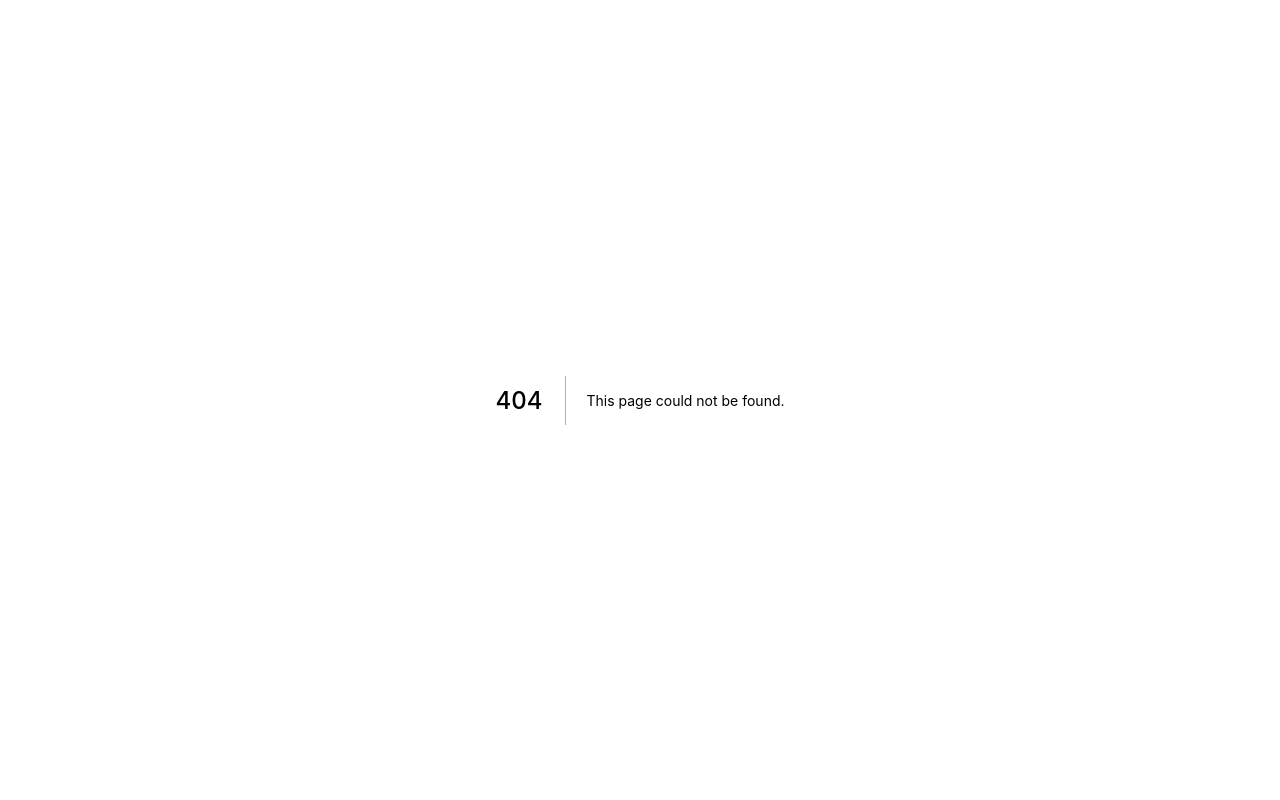
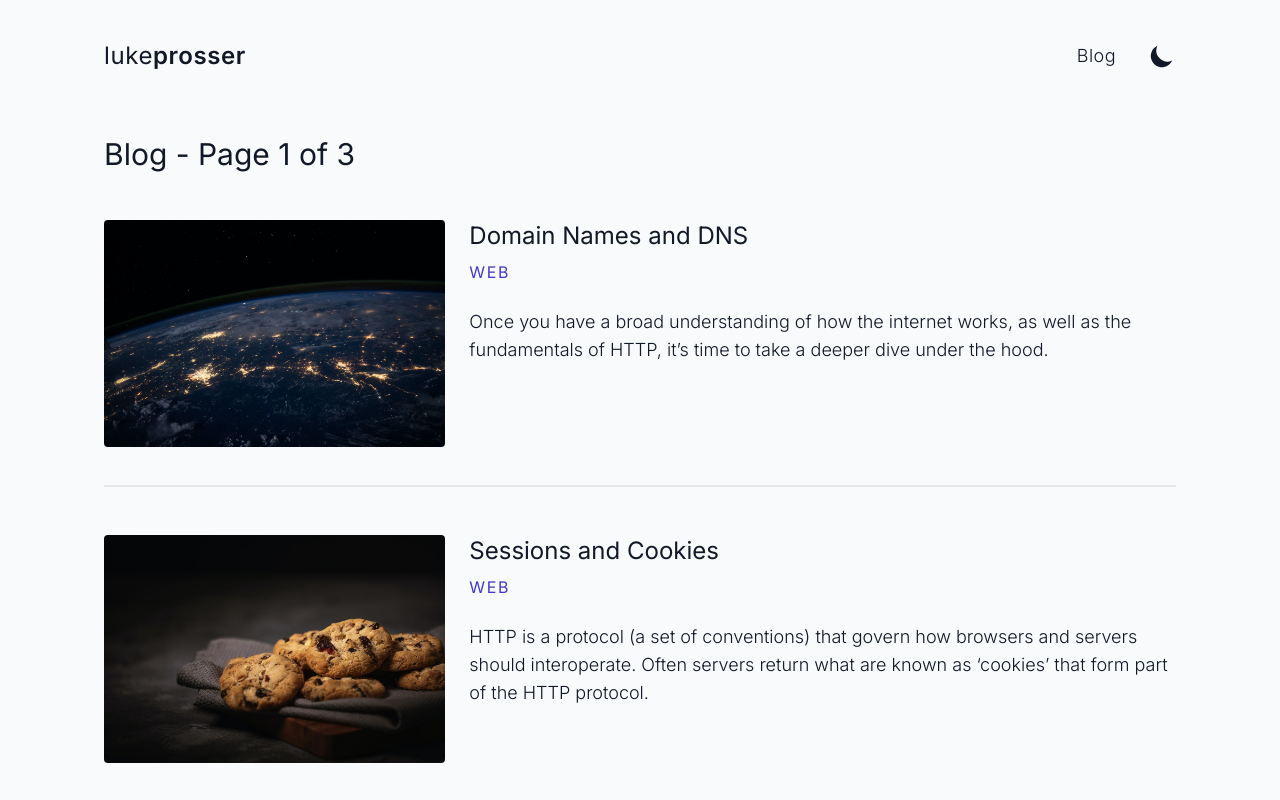
Before and after one commit to lukeprosser/lukesprosser-nextjs, a Next.js app: page /blog in a window 1280 px wide. Before the commit this address had no page. Shown: the top 800 px of the page. Built offline with nearby package versions, Linux system fonts and the light colour scheme.

Commit message:
create blog page and pagination functionality

```diff
--- a/components/footer.js
+++ b/components/footer.js
@@ -29,7 +29,7 @@ export default function Footer() {
           <GitHub />
         </a>
       </div>
-      <p className='py-4'>&copy; Luke Prosser {year}</p>
+      <p className='py-4 font-light'>&copy; Luke Prosser {year}</p>
     </footer>
   );
 }
--- a/components/header.js
+++ b/components/header.js
@@ -37,12 +37,21 @@ export default function Header() {
 
   return (
     <header className='flex justify-between py-6 my-4'>
+      <div>
         <Link href='/'>
           <a className='text-2xl tracking-wide'>
             luke<span className='font-semibold'>prosser</span>
           </a>
         </Link>
+      </div>
+      <div className='flex items-center gap-8'>
+        <Link href='/blog'>
+          <a className='text-lg font-light tracking-wide hover:text-indigo-500 dark:hover:text-indigo-300'>
+            Blog
+          </a>
+        </Link>
         {renderThemeChanger()}
+      </div>
     </header>
   );
 }
--- a/components/postsIndex.js
+++ b/components/postsIndex.js
@@ -4,7 +4,7 @@ import Image from 'next/image';
 export default function PostsIndex({ posts }) {
   return (
     <ul>
-      {posts.map(({ id, title, image, image_alt, tags, excerpt }) => (
+      {posts.map(({ id, title, cover_image, image_alt, tags, excerpt }) => (
         <li
           key={id}
           className='pb-8 my-12 border-b-2 sm:grid sm:grid-cols-3 sm:gap-6'
@@ -12,7 +12,7 @@ export default function PostsIndex({ posts }) {
           <Link href={`/posts/${id}`}>
             <a>
               <Image
-                src={`/images/posts/${id}/${image}`}
+                src={`/images/posts/${id}/${cover_image}`}
                 alt={image_alt}
                 width={1280}
                 height={853}
--- a/lib/posts.js
+++ b/lib/posts.js
@@ -6,11 +6,8 @@ const postsDirectory = path.join(process.cwd(), 'posts');
 
 function formatMeta(id, data) {
   return {
+    ...data,
     id,
-    title: data.title,
-    image: data.cover_image,
-    image_alt: data.image_alt,
-    excerpt: data.excerpt,
     tags: (data.tags ?? []).sort(),
   };
 }
@@ -37,7 +34,7 @@ export function getSortedPostsData() {
     };
   });
   // Sort posts by date
-  return allPostsData.sort(({ date: a }, { date: b }) => {
+  return allPostsData.sort(({ meta: { date: a } }, { meta: { date: b } }) => {
     if (a < b) {
       return 1;
     } else if (a > b) {
--- /dev/null
+++ b/pages/blog/index.js
@@ -0,0 +1,79 @@
+// REFERENCE FILE FOR EVENTUAL BLOG PAGE
+import Head from 'next/head';
+import { useRouter } from 'next/router';
+import { getSortedPostsData } from '../../lib/posts';
+import Layout from '../../components/layout';
+import PostsIndex from '../../components/postsIndex';
+
+export default function Blog({ posts, page, totalPages }) {
+  const router = useRouter();
+
+  return (
+    <>
+      <Head>
+        <title>
+          Blog - Page {page} of {totalPages}
+        </title>
+        <meta name='description' content='Blog' />
+      </Head>
+      <Layout>
+        <main>
+          <section className='mt-10'>
+            <h1 className='text-2xl sm:text-3xl'>
+              Blog - Page {page} of {totalPages}
+            </h1>
+          </section>
+          <PostsIndex posts={posts} />
+          <div className='flex justify-end gap-6'>
+            {/* Make button a component with consistent styles */}
+            {/* Props will need integer expression, disabled value */}
+            <button
+              onClick={() => router.push(`?page=${page - 1}`)}
+              disabled={page <= 1}
+              className='border-2 rounded px-4 py-2 disabled:bg-slate-200 disabled:text-gray-400'
+            >
+              Previous
+            </button>
+            {Array.from(Array(totalPages).keys()).map((pageNum) => (
+              <button
+                key={pageNum + 1}
+                onClick={() => router.push(`?page=${pageNum + 1}`)}
+              >
+                {pageNum + 1}
+              </button>
+            ))}
+            <button
+              onClick={() => router.push(`?page=${page + 1}`)}
+              disabled={page >= totalPages}
+              className='border-2 rounded px-4 py-2 disabled:bg-slate-200 disabled:text-gray-400'
+            >
+              Next
+            </button>
+          </div>
+        </main>
+      </Layout>
+    </>
+  );
+}
+
+export async function getServerSideProps({ query: { page = 1 } }) {
+  // Replace with Headless CMS
+  const pageInt = parseInt(page);
+  const postLimit = 8;
+  const index = pageInt === 1 ? 0 : (pageInt - 1) * postLimit;
+  const allPostsData = getSortedPostsData();
+  const totalPosts = allPostsData.length;
+  const totalPages = Math.ceil(totalPosts / postLimit);
+
+  return {
+    props: {
+      posts: allPostsData
+        .map((post) => post.meta)
+        .slice(index, index + postLimit),
+      page: parseInt(page),
+      totalPosts,
+      postLimit,
+      totalPages,
+    },
+  };
+}
--- a/pages/index.js
+++ b/pages/index.js
@@ -1,4 +1,5 @@
 import Head from 'next/head';
+import Link from 'next/link';
 import { getSortedPostsData } from '../lib/posts';
 import Layout from '../components/layout';
 import SignupForm from '../components/signupForm';
@@ -38,6 +39,13 @@ export default function Home({ posts }) {
           <section className='mt-20'>
             <h2 className='text-3xl sm:text-4xl'>Latest from the blog</h2>
             <PostsIndex posts={posts} />
+            <div className='flex justify-end'>
+              <Link href='/blog'>
+                <a className='text-lg text-indigo-700 dark:font-medium hover:text-indigo-500 dark:text-indigo-400 dark:hover:text-indigo-300'>
+                  See all posts →
+                </a>
+              </Link>
+            </div>
           </section>
         </main>
       </Layout>
@@ -49,7 +57,7 @@ export async function getStaticProps() {
   const allPostsData = getSortedPostsData();
   return {
     props: {
-      posts: allPostsData.map((post) => post.meta),
+      posts: allPostsData.map((post) => post.meta).slice(0, 5),
     },
   };
 }
--- a/pages/posts/[id].js
+++ b/pages/posts/[id].js
@@ -22,7 +22,7 @@ export default function Post({ post: { meta, source } }) {
       <article className='mx-auto prose dark:prose-invert dark:prose-a:prose-headings:text-gray-100 prose-a:prose-headings:text-gray-900 prose-a:no-underline prose-a:text-indigo-700 dark:prose-a:text-indigo-400 dark:hover:prose-a:text-indigo-300 hover:prose-a:text-indigo-500'>
         <h1 className='mt-6'>{meta.title}</h1>
         <Image
-          src={`/images/posts/${meta.id}/${meta.image}`}
+          src={`/images/posts/${meta.id}/${meta.cover_image}`}
           alt={meta.image_alt}
           width={1280}
           height={500}
```
Lines whose indentation alone changed are shown as unchanged.
